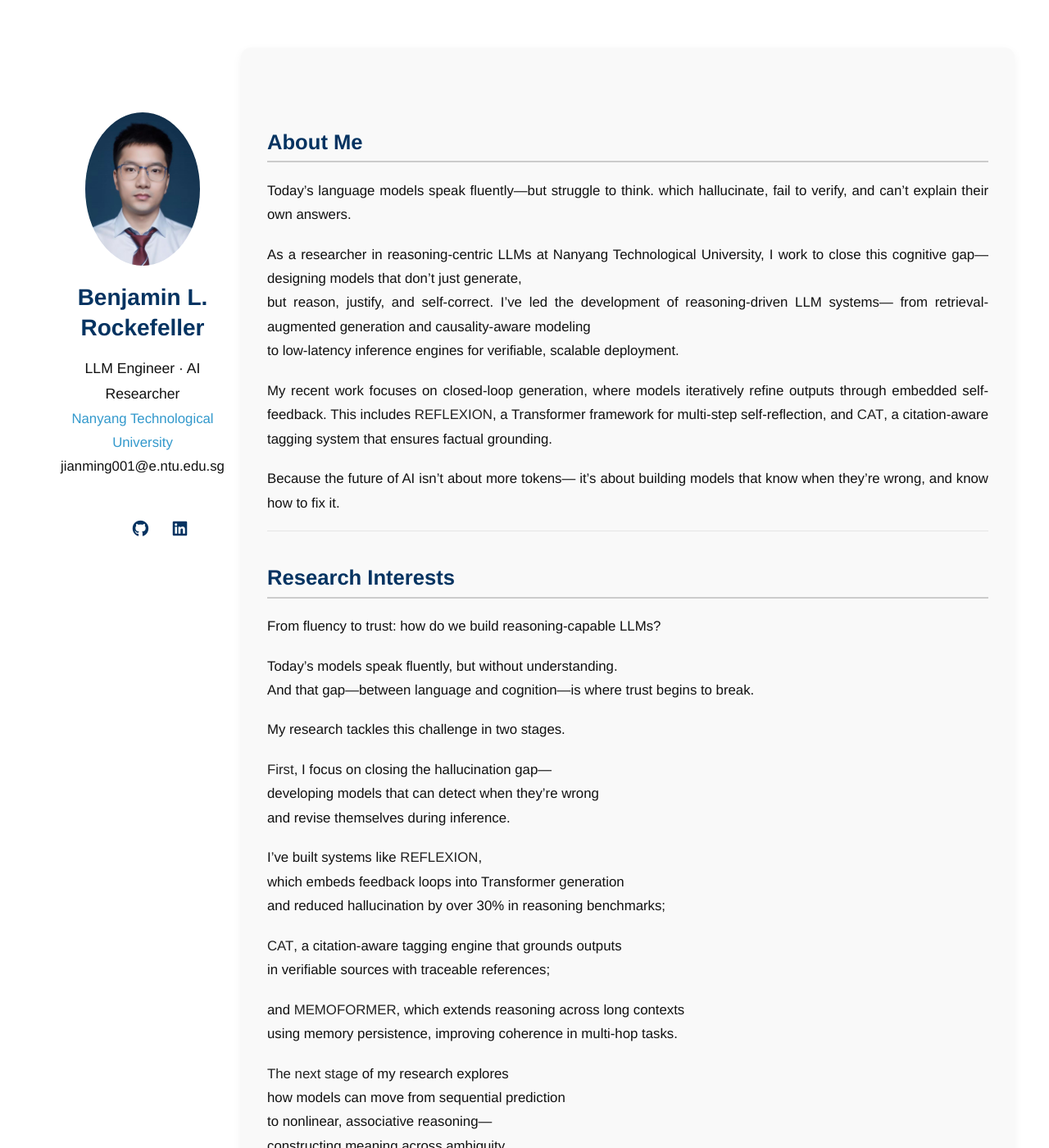
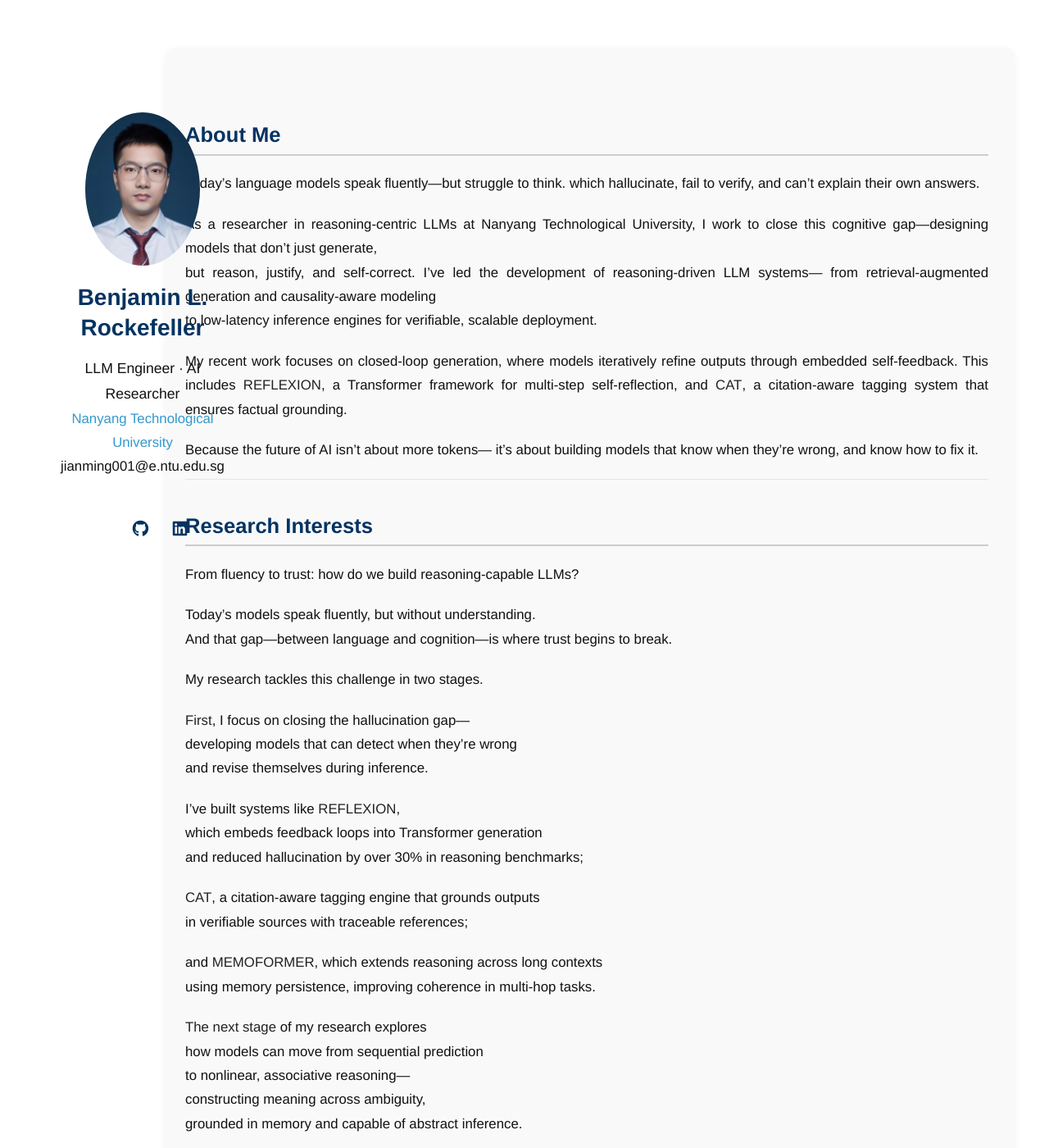
Before and after one commit to BenjaminRockefeller/benjaminrockefeller.github.io, a Jekyll site: the page built from index.md, in a window 1280 px wide and 1400 px high. Shown: the whole window at 82% size. Built offline with Jekyll 4.4.1, drawn with Linux system fonts in a browser that asks for light colours; a style sheet for code colours, icons or effects is not loaded; our own code applies the rules of GitHub Pages for plain Markdown files.

Commit message:
Update minimal-light.scss

```diff
--- a/_sass/minimal-light.scss
+++ b/_sass/minimal-light.scss
@@ -993,3 +993,22 @@ section p {
   margin-bottom: 1.2rem;
   text-align: justify;
 }
+/* ✅ 修改 About Me 区块排版与字体显示（最终增强版） */
+section {
+  margin-left: 180px !important;     /* 更靠左，更贴近头像 */
+  width: calc(100% - 200px) !important;  /* 让正文更宽 */
+  max-width: 1200px !important;      /* 宽度上限拉高 */
+  font-family: "Microsoft YaHei", "Helvetica Neue", Arial, sans-serif !important;
+  font-size: 1.05rem !important;     /* 字号适中清晰 */
+  line-height: 1.8 !important;       /* 增加行距，阅读舒适 */
+  color: #111111 !important;         /* 深色文字，更清晰醒目 */
+  padding-top: 3em;
+  padding-left: 1.5rem;
+  padding-right: 2rem;
+}
+
+/* ✅ 段落统一换行与段距增强 */
+section p {
+  margin-bottom: 1.2em !important;
+  word-break: break-word;
+}
```
